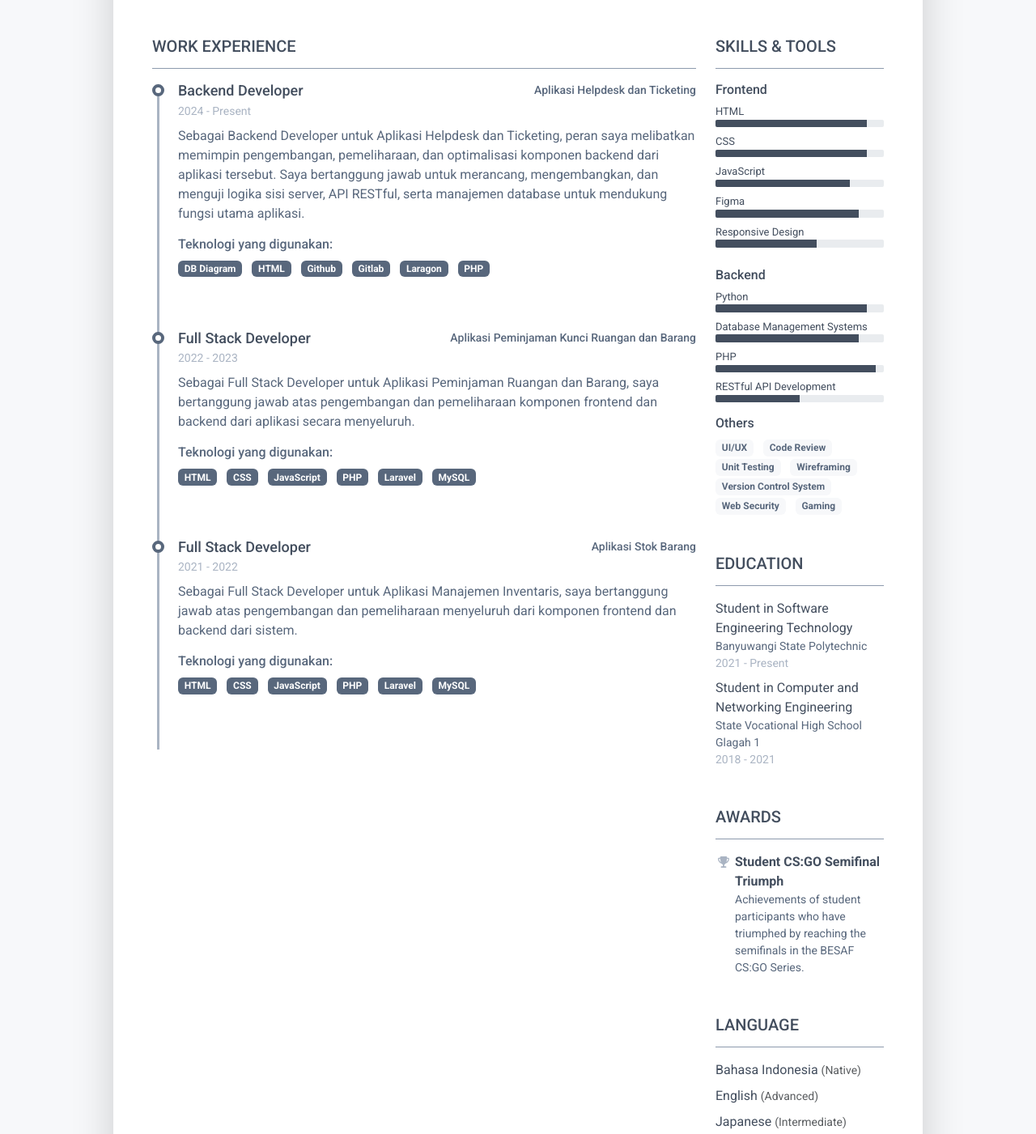
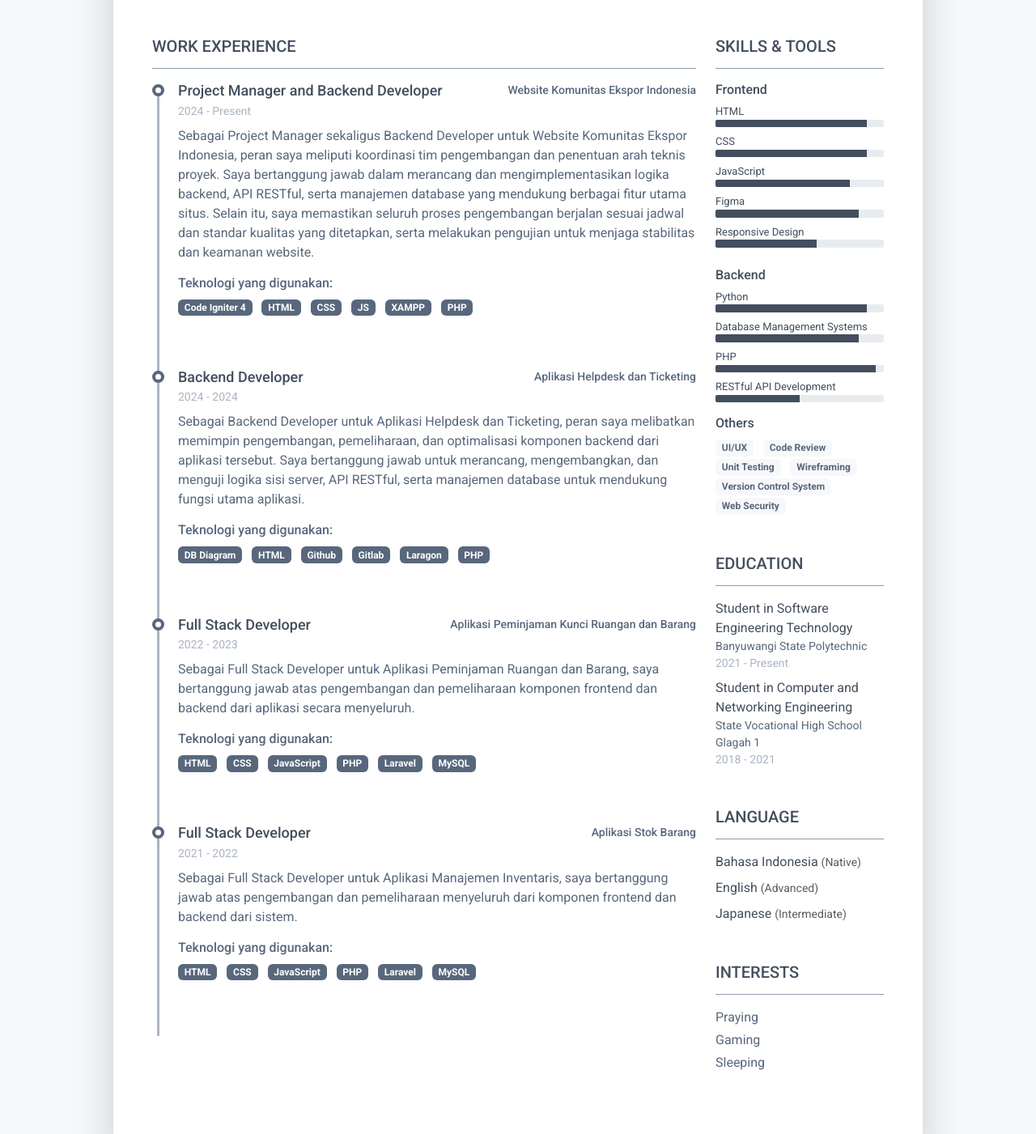
Before and after one commit to hechr4z/tugas2-fswd-arkatama-public, a plain HTML site: page index.html in a window 1280 px wide. Shown: the part 453-1854 px from the top of the page at 81% size. Drawn offline with Linux system fonts and the light colour scheme.

Commit message:
Update index.html

```diff
--- a/index.html
+++ b/index.html
@@ -72,10 +72,42 @@
 
 									    <div class="resume-timeline-item-header mb-2">
 										    <div class="d-flex flex-column flex-md-row">
+										        <h3 class="resume-position-title font-weight-bold mb-1">Project Manager and Backend Developer</h3>
+										        <div class="resume-company-name ms-auto">Website Komunitas Ekspor  Indonesia</div>
+										    </div><!--//row-->
+										    <div class="resume-position-time">2024 - Present</div>
+									    </div><!--//resume-timeline-item-header-->
+									    <div class="resume-timeline-item-desc">
+										    <p>Sebagai Project Manager sekaligus Backend Developer untuk Website Komunitas Ekspor Indonesia, peran saya meliputi koordinasi tim pengembangan dan penentuan arah teknis proyek. Saya bertanggung jawab dalam merancang dan mengimplementasikan logika backend, API RESTful, serta manajemen database yang mendukung berbagai fitur utama situs. Selain itu, saya memastikan seluruh proses pengembangan berjalan sesuai jadwal dan standar kualitas yang ditetapkan, serta melakukan pengujian untuk menjaga stabilitas dan keamanan website.</p>
+										    <!-- <h4 class="resume-timeline-item-desc-heading font-weight-bold">Achievements:</h4>
+										    <p>Praesentium voluptatum deleniti atque corrupti quos dolores et quas molestias excepturi sint occaecati cupiditate non provident.</p>
+										    <ul>
+											    <li>Lorem ipsum dolor sit amet, 80% consectetuer adipiscing elit.</li>
+											    <li>At vero eos et accusamus et iusto odio dignissimos.</li>
+											    <li>Blanditiis praesentium voluptatum deleniti atque corrupti.</li>
+											    <li>Maecenas tempus tellus eget.</li>
+										    </ul> -->
+										    <h4 class="resume-timeline-item-desc-heading font-weight-bold">Teknologi yang digunakan:</h4>
+										    <ul class="list-inline">
+											    <li class="list-inline-item"><span class="badge bg-secondary badge-pill">Code Igniter 4</span></li>
+											    <li class="list-inline-item"><span class="badge bg-secondary badge-pill">HTML</span></li>
+											    <li class="list-inline-item"><span class="badge bg-secondary badge-pill">CSS</span></li>
+											    <li class="list-inline-item"><span class="badge bg-secondary badge-pill">JS</span></li>
+											    <li class="list-inline-item"><span class="badge bg-secondary badge-pill">XAMPP</span></li>
+											    <li class="list-inline-item"><span class="badge bg-secondary badge-pill">PHP</span></li>
+										    </ul>
+									    </div><!--//resume-timeline-item-desc-->
+
+								    </article><!--//resume-timeline-item-->
+
+								    <article class="resume-timeline-item position-relative pb-5">
+
+									    <div class="resume-timeline-item-header mb-2">
+										    <div class="d-flex flex-column flex-md-row">
 										        <h3 class="resume-position-title font-weight-bold mb-1">Backend Developer</h3>
 										        <div class="resume-company-name ms-auto">Aplikasi Helpdesk dan Ticketing</div>
 										    </div><!--//row-->
-										    <div class="resume-position-time">2024 - Present</div>
+										    <div class="resume-position-time">2024 - 2024</div>
 									    </div><!--//resume-timeline-item-header-->
 									    <div class="resume-timeline-item-desc">
 										    <p>Sebagai Backend Developer untuk Aplikasi Helpdesk dan Ticketing, peran saya melibatkan memimpin pengembangan, pemeliharaan, dan optimalisasi komponen backend dari aplikasi tersebut. Saya bertanggung jawab untuk merancang, mengembangkan, dan menguji logika sisi server, API RESTful, serta manajemen database untuk mendukung fungsi utama aplikasi.</p>
@@ -263,7 +295,6 @@
 							            <li class="list-inline-item"><span class="badge badge-light">Wireframing</span></li>
 							            <li class="list-inline-item"><span class="badge badge-light">Version Control System</span></li>
 							            <li class="list-inline-item"><span class="badge badge-light">Web Security</span></li>
-										<li class="list-inline-item"><span class="badge badge-light">Gaming</span></li>
 						            </ul>
 						        </div><!--//resume-skill-item-->
 						    </div><!--resume-section-content-->
@@ -282,23 +313,6 @@
 								        <div class="resume-degree-org">State Vocational High School Glagah 1</div>
 								        <div class="resume-degree-time">2018 - 2021</div>
 								    </li>
-							    </ul>
-						    </div>
-					    </section><!--//education-section-->
-					    <section class="resume-section reference-section mb-5">
-						    <h2 class="resume-section-title text-uppercase font-weight-bold pb-3 mb-3">Awards</h2>
-						    <div class="resume-section-content">
-							    <ul class="list-unstyled resume-awards-list">
-								    <li class="mb-2 ps-4 position-relative">
-								        <i class="resume-award-icon fas fa-trophy position-absolute" data-fa-transform="shrink-2"></i>
-								        <div class="resume-award-name">Student CS:GO Semifinal Triumph</div>
-								        <div class="resume-award-desc">Achievements of student participants who have triumphed by reaching the semifinals in the BESAF CS:GO Series.</div>
-								    </li>
-								    <!-- <li class="mb-0 ps-4 position-relative">
-								        <i class="resume-award-icon fas fa-trophy position-absolute" data-fa-transform="shrink-2"></i>
-								        <div class="resume-award-name">Award Name Ipsum</div>
-								        <div class="resume-award-desc">Award desc goes here, ultricies nec, pellentesque.</div>
-								    </li> -->
 							    </ul>
 						    </div>
 					    </section><!--//interests-section-->
```
